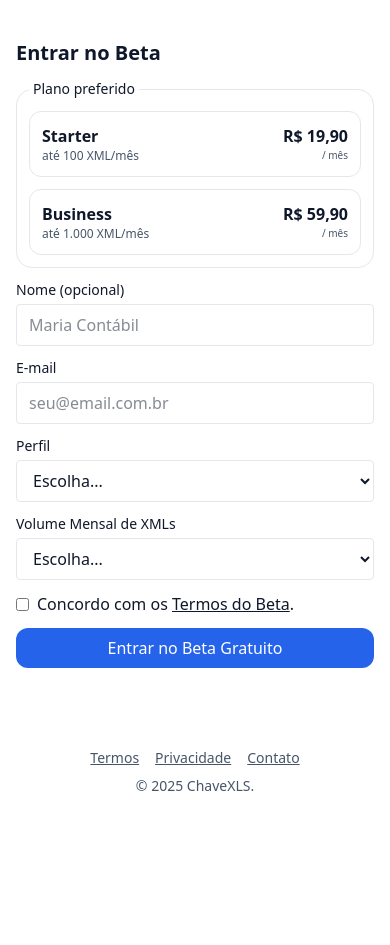
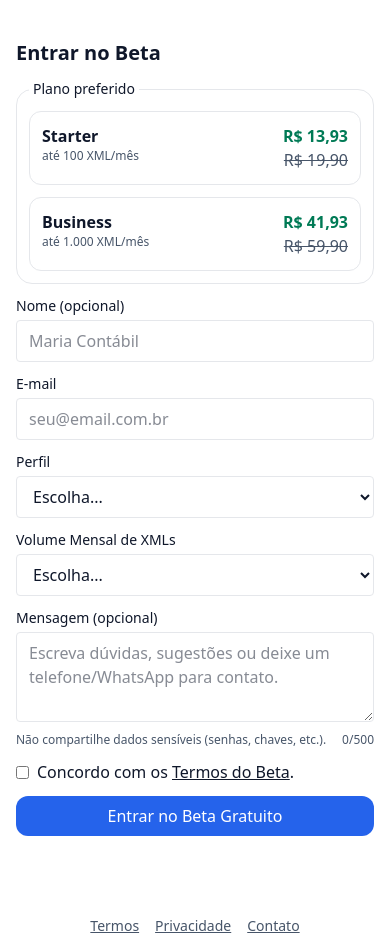
Before and after one commit to jampamatos/chavexls, a React (Vite) app: page /a in a window 390 px wide. Shown: the part 5620-6565 px from the top of the page. Before the commit the page ends 6456 px from the top, so only its background shows below. Built offline with nearby package versions, Linux system fonts and the light colour scheme; no server answers.

Commit message:
feat(form): add optional 'Mensagem' + counter; GA only message_len/has_phone; 3s anti-bot; show founder prices in plan picker (Variant A); keep honeypot

```diff
--- a/src/components/BetaSignupForm.tsx
+++ b/src/components/BetaSignupForm.tsx
@@ -1,4 +1,4 @@
-import { useEffect, useMemo, useState } from 'react';
+import { useEffect, useMemo, useRef, useState } from 'react';
 import { useLocation } from 'react-router-dom';
 import { trackEvent } from '../lib/analytics';
 
@@ -6,6 +6,25 @@ type Props = { variant: "A" | "B"; selectedPlan?: 'starter' | 'business' | '' };
 type PlanHint = 'starter' | 'business' | 'founder' | '';
 type Plan = 'starter' | 'business' | '';
 
+/** Helper: BRL formatting */
+function formatBRL(n: number) {
+    try {
+        return n.toLocaleString('pt-BR', {
+            style: 'currency',
+            currency: 'BRL',
+            minimumFractionDigits:2
+        });
+    } catch {
+        return `R$ ${n.toFixed(2)}`;
+    }
+}
+
+/** Pricing constants */
+const PRICE_STARTER = 19.9;
+const PRICE_BUSINESS = 59.9;
+const FOUNDER_DISCOUNT = 0.3; // 30%
+
+/** Beta signup form */
 export default function BetaSignupForm({ variant, selectedPlan = '' }: Props) {
     // Read ?plan_hint= from URL (starter, business, founder)
     const location = useLocation()
@@ -17,20 +36,33 @@ export default function BetaSignupForm({ variant, selectedPlan = '' }: Props) {
     // Selected plan visible to the user. If plan_hint is starter or business, preselect it.
     const [plan, setPlan] = useState<Plan>('');
     useEffect(() => {
-        if (planHint === 'starter' || planHint === 'business') {
-            setPlan(planHint);
-        }
+        if (planHint === 'starter' || planHint === 'business') setPlan(planHint);
     }, [planHint]);
 
     // If selectedPlan prop changes (from URL param in VariantA), update plan state
     useEffect(() => {
-        if (selectedPlan === 'starter' || selectedPlan === 'business') {
-            setPlan(selectedPlan);
-        }
+        if (selectedPlan === 'starter' || selectedPlan === 'business') setPlan(selectedPlan);
     }, [selectedPlan]);
 
     const [submitted, setSubmitted] = useState(false)
-    const [started, setStarted] = useState(false);  // first interaction flag
+
+    // Track first real interaction (for anti-bot delay)
+    const [started, setStarted] = useState(false);
+    const startedAtRef = useRef<number | null>(null);
+
+    // Optional message
+    const [message, setMessage] = useState('');
+    const messageLen = message.length;
+    const hasPhone = /\d{8,13}/.test(message.replace(/\D/g, '')); // 8–13 digits
+
+    // Founder pricing is shown only for Variant A
+    const founderMode = variant === 'A';
+    const starterDisplay = founderMode
+      ? { main: PRICE_STARTER * (1 - FOUNDER_DISCOUNT), original: PRICE_STARTER }
+      : { main: PRICE_STARTER, original: null as number | null};
+    const businessDisplay = founderMode
+      ? { main: PRICE_BUSINESS * (1 - FOUNDER_DISCOUNT), original: PRICE_BUSINESS }
+      : { main: PRICE_BUSINESS, original: null as number | null};
 
     // Netlify x-www-form-urlencoded encoding
     function encode(data: Record<string, string>) {
@@ -43,6 +75,7 @@ export default function BetaSignupForm({ variant, selectedPlan = '' }: Props) {
     function handleFirstFocus() {
         if(!started) {
             setStarted(true);
+            startedAtRef.current = Date.now();
             trackEvent('from_start', { variant });
         }
     }
@@ -56,14 +89,24 @@ export default function BetaSignupForm({ variant, selectedPlan = '' }: Props) {
 
     async function onSubmit(e: React.FormEvent<HTMLFormElement>) {
         e.preventDefault()
+
+        // Anti-bot: require 3s since first interaction
+        const now = Date.now()
+        if (startedAtRef.current && now - startedAtRef.current < 3000) {
+            alert('Por favor, revise e envie novamente em alguns segundos.');
+            return;
+        }
+
         const form = e.currentTarget
         const formData = new FormData(form)
 
         const profile = String(formData.get('profile') || '');
         const volume = String(formData.get('monthlyVolume') || '');
         const accepted = formData.get('acceptedBetaTerms') ? 'yes' : 'no';
-        const selectedPlan = String(formData.get('plan') || plan || '');
+        const selectedPlanValue = String(formData.get('plan') || '');
+        const messageValue = String(formData.get('message') || '');
 
+        // Build Netlify payload
         const payload: Record<string, string> = {
             "form-name": "beta-signup",
             name: String(formData.get("name") || ""),
@@ -72,9 +115,10 @@ export default function BetaSignupForm({ variant, selectedPlan = '' }: Props) {
             monthlyVolume: volume,
             acceptedBetaTerms: accepted,
             variant,
-            plan: selectedPlan,
+            plan: selectedPlanValue,
             plan_hint: planHint,
-        }
+            message: messageValue,
+        };
 
         try {
             await fetch("/", {
@@ -83,12 +127,28 @@ export default function BetaSignupForm({ variant, selectedPlan = '' }: Props) {
                 body: encode(payload),
             });
 
-            // GA: lead_submit + beta_signup (conversion)
-            trackEvent("lead_submit", { variant, profile, volume, plan_hint: planHint });
-            trackEvent("beta_signup", { variant, profile, volume, plan_hint: planHint });
+            // GA: DO NOT send the message text, only derived metrics
+            trackEvent('lead_submut', {
+                variant,
+                profile,
+                volume,
+                plan_hint: planHint,
+                message_len: Math.min(messageLen, 500), // max 500 chars
+                has_phone: hasPhone,
+            });
+            // Mark conversion
+            trackEvent('beta_signup', {
+                variant,
+                profile,
+                volume,
+                plan_hint: planHint,
+                message_len: Math.min(messageLen, 500), // max 500 chars
+                has_phone: hasPhone,
+            });
 
             setSubmitted(true)
             form.reset()
+            setMessage('');
         } catch {
             alert("Falha no envio. Por favor, tente novamente.")
         }
@@ -97,7 +157,8 @@ export default function BetaSignupForm({ variant, selectedPlan = '' }: Props) {
     if (submitted) {
         return (
             <p className="mt-4 text-sm" role="status" aria-live="polite">
-                Obrigado! Enviaremos seu convite do Beta por e-mail. Você também garantiu o <strong> preço fundador (-30% por 12 meses)</strong>.
+                Obrigado! Enviaremos seu convite do Beta por e-mail. Você também garantiu o{' '}
+                <strong>preço fundador (-30% por 12 meses)</strong>.
             </p>
         );
     }
@@ -151,8 +212,16 @@ export default function BetaSignupForm({ variant, selectedPlan = '' }: Props) {
                                 <div className="text-xs text-muted-foreground">até 100 XML/mês</div>
                             </div>
                             <div className="text-right">
-                                <div className="text-base font-bold">R$ 19,90</div>
-                                <div className="text-[10px] text-muted-foreground">/ mês</div>
+                                <div className={`text-base font-bold ${founderMode ? 'text-emerald-700' : ''}`}>
+                                    {formatBRL(Number((starterDisplay.main).toFixed(2)))}
+                                </div>
+                                {founderMode ? (
+                                    <div className="text-[10px text-muted-foreground line-through">
+                                        {formatBRL(PRICE_STARTER)}
+                                    </div>
+                                ) : (
+                                    <div className="text-[10px] text-muted-foreground">/ mês</div>
+                                )}
                             </div>
                         </div>
                     </label>
@@ -177,8 +246,16 @@ export default function BetaSignupForm({ variant, selectedPlan = '' }: Props) {
                             <div className="text-xs text-muted-foreground">até 1.000 XML/mês</div>
                         </div>
                         <div className="text-right">
-                            <div className="text-base font-bold">R$ 59,90</div>
-                            <div className="text-[10px] text-muted-foreground">/ mês</div>
+                            <div className={`text-base font-bold ${founderMode ? 'text-emerald-700' : ''}`}>
+                                {formatBRL(Number((businessDisplay.main).toFixed(2)))}
+                            </div>
+                            {founderMode ? (
+                                <div className="text-[10px text-muted-foreground line-through">
+                                    {formatBRL(PRICE_BUSINESS)}
+                                </div>
+                            ) : (
+                                <div className="text-[10px] text-muted-foreground">/ mês</div>
+                            )}
                         </div>
                       </div>
                     </label>
@@ -219,6 +296,26 @@ export default function BetaSignupForm({ variant, selectedPlan = '' }: Props) {
                 </select>
             </div>
 
+            <div>
+                <label htmlFor="message" className="block text-sm font-medium mb-1">
+                    Mensagem (opcional)
+                </label>
+                <textarea
+                  id="message"
+                  name="message"
+                  rows={3}
+                  maxLength={500}
+                  value={message}
+                  onChange={(e) => setMessage(e.target.value)}
+                  placeholder="Escreva dúvidas, sugestões ou deixe um telefone/WhatsApp para contato."
+                  className="w-full border rounded px-3 py-2"
+                 />
+                 <div className="mt-1 flex items-center justify-between">
+                    <p className="text-xs text-muted-foreground">Não compartilhe dados sensíveis (senhas, chaves, etc.).</p>
+                    <span className="text-xs text-muted-foreground">{message.length}/500</span>
+                 </div>
+            </div>
+
             <label className="inline-flex items-center gap-2">
                 <input name="acceptedBetaTerms" type="checkbox" required />
                 <span>Concordo com os <a href="/terms" className="underline">Termos do Beta</a>.</span>
```
